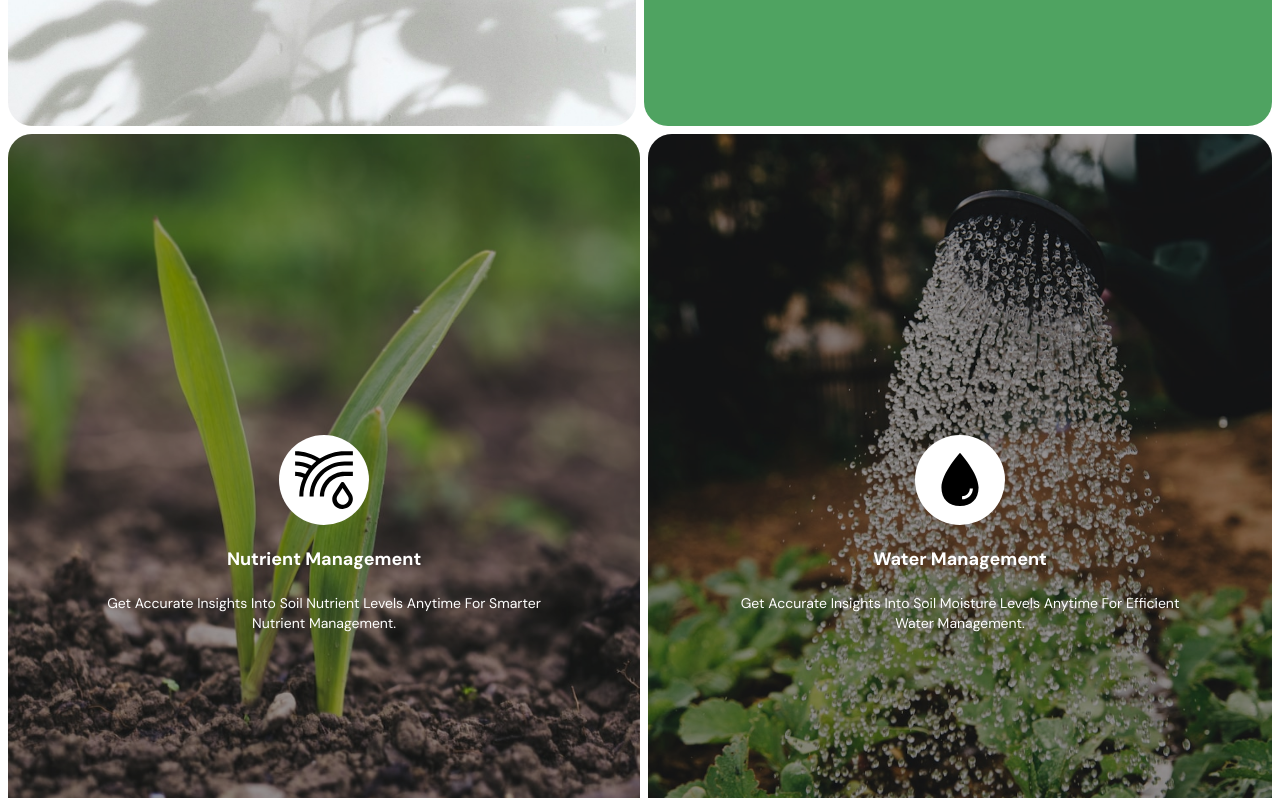
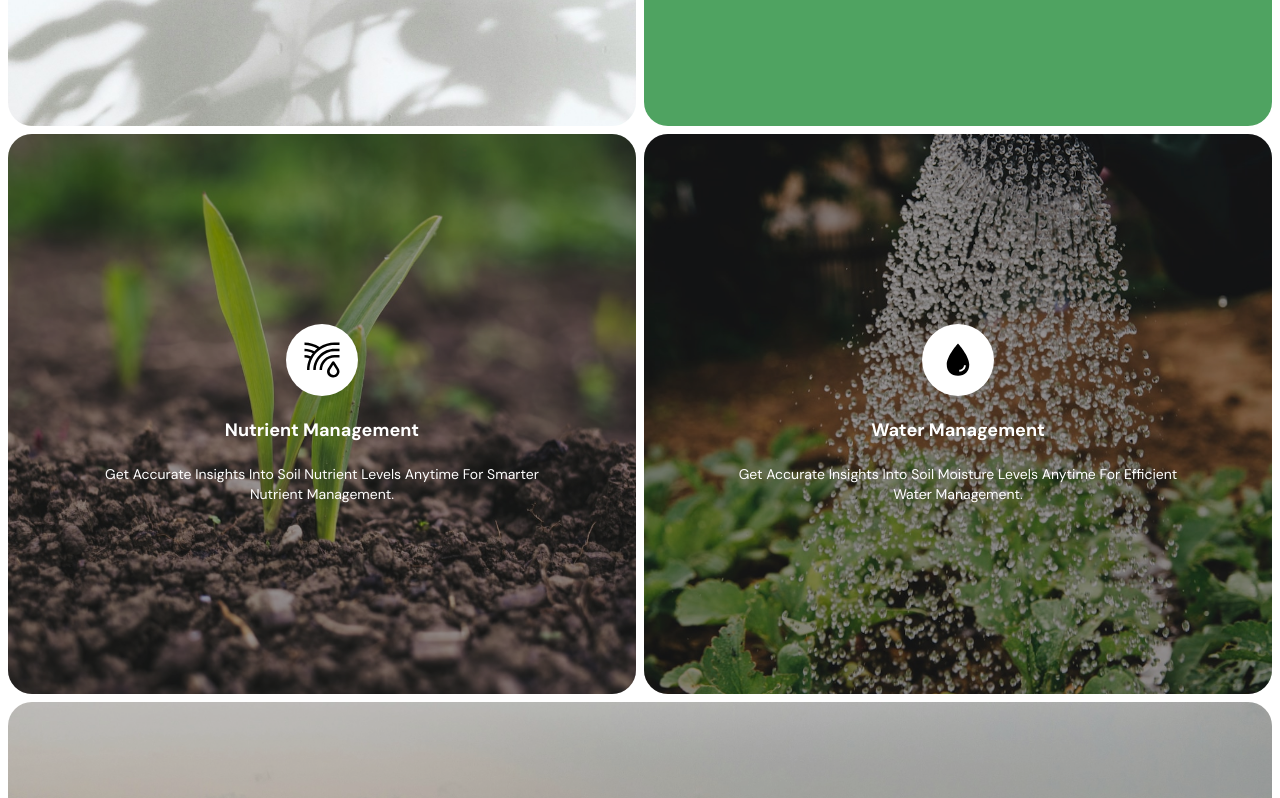
Before and after one commit to rahul-script/soilmaster-website, a React (Vite) app: page / in a window 1280 px wide. Shown: the part 682-1480 px from the top of the page. Built offline with nearby package versions, Linux system fonts and the light colour scheme.

Commit message:
footer complete
bug fixes

```diff
--- a/src/components/Footer.jsx
+++ b/src/components/Footer.jsx
@@ -1,16 +1,16 @@
 import React from "react";
 import ParentContainer from "./molecular-components/ParentContainer";
-import { footerTag } from "../utils/text-constants";
+import { footerTag, rightsReserved } from "../utils/text-constants";
 
 const Footer = () => {
   return (
     <ParentContainer
       height={"h-fit"}
-      styles={"border"}
+      styles={"border "}
       child={
         <div className="w-full flex flex-col ">
           <div
-            className={`flex w-full flex-row items-end justify-between p-5 rounded-3xl`}
+            className={`flex w-full flex-row items-end justify-between gap-8 px-10 py-5 rounded-3xl`}
           >
             <div className="w-[40%] flex flex-col gap-4">
               {/* logo */}
@@ -23,7 +23,7 @@ const Footer = () => {
               <p className="text-xl font-bold">{footerTag}</p>
             </div>
 
-            <div className="w-[60%] grid grid-rows-3 grid-flow-col  space-y-2 ">
+            <div className="w-[50%] max-w-[60%] grid grid-rows-3 grid-flow-col space-y-2 ">
               {footerContents.map((element, index) => (
                 <div
                   key={index}
@@ -41,8 +41,17 @@ const Footer = () => {
               ))}
             </div>
           </div>
-          <div className="h-12 w-full bg-custom-green rounded-b-3xl px-5">
 
+          {/* Bottom Green */}
+          <div className="h-12 w-full flex items-center justify-between bg-custom-green rounded-b-3xl px-10 text-sm">
+            <p>{rightsReserved}</p>
+            <div className={`grid grid-cols-3 grid-flow-row space-x-4 w-fit`}>
+              {
+                impItems.map((element, index) => (
+                  <p key={index} className="cursor-pointer">{element.label}</p>
+                ))
+              }
+            </div>
           </div>
         </div>
       }
@@ -65,3 +74,9 @@ const footerContents = [
   { label: "Android", link: "", vectorPath: "/vectors/android.svg" },
   { label: "iOS", link: "", vectorPath: "/vectors/ios.svg" },
 ];
+
+const impItems = [
+  { label: "Terms of Service", link: "" },
+  { label: "Privacy Policy", link: "" },
+  { label: "Cookies", link: "" },
+];
--- a/src/components/ImageVectorText.jsx
+++ b/src/components/ImageVectorText.jsx
@@ -4,11 +4,11 @@ import ParentContainer from "./molecular-components/ParentContainer";
 const ImageVectorText = ({ imgPath, vectorPath, title, description }) => {
   return (
     <ParentContainer
-      width={``}
       height={`h-full`}
+      styles="flex justify-center"
       child={
         <div
-          className={`group relative flex items-center justify-center bg-center bg-cover rounded-3xl`}
+          className={`group relative flex items-center bg-center bg-cover rounded-3xl`}
           style={{
             backgroundImage: `url(${imgPath})`,
           }}
@@ -20,8 +20,8 @@ const ImageVectorText = ({ imgPath, vectorPath, title, description }) => {
           <div
             className={`flex flex-col gap-5 items-center justify-center text-center px-20 z-[2]`}
           >
-            <div className={` p-3 rounded-full bg-white`}>
-              <img src={vectorPath} alt="vector" />
+            <div className={` p-4 rounded-full bg-white`}>
+              <img src={vectorPath} alt="vector" className="h-10 w-10" />
             </div>
             <span className="text-white text-lg font-semibold capitalize">
               {title}
--- a/src/screens/Home/HomeScreen.jsx
+++ b/src/screens/Home/HomeScreen.jsx
@@ -12,7 +12,7 @@ const HomeScreen = () => {
       <div className="flex h-screen w-full">
         <HomeOne />
       </div>
-      <div className="flex h-screen w-full">
+      <div className="flex h-[70vh] w-full">
         <HomeTwo />
       </div>
       <div className="flex h-screen w-full">
--- a/src/screens/Home/components/HomeTwo.jsx
+++ b/src/screens/Home/components/HomeTwo.jsx
@@ -1,16 +1,25 @@
 import React from "react";
 import ImageVectorText from "../../../components/ImageVectorText";
-import { nutrientDesc, nutrientTitle, waterDesc, waterTitle } from "../../../utils/text-constants";
+import {
+  nutrientDesc,
+  nutrientTitle,
+  waterDesc,
+  waterTitle,
+} from "../../../utils/text-constants";
 
 const HomeTwo = () => {
   return (
-    <div className={`flex h-full w-full items-stretch justify-between  `}>
+    <div className={`flex h-full w-full items-stretch justify-evenly  `}>
+      <div className="max-w-[50%] flex-1">
         <ImageVectorText
           imgPath={"/images/nutrition_management.jpg"}
           vectorPath={"/vectors/nutrition.svg"}
           title={nutrientTitle}
           description={nutrientDesc}
         />
+      </div>
+
+      <div className="max-w-[50%] flex-1">
         <ImageVectorText
           imgPath={"/images/water_management.jpg"}
           vectorPath={"/vectors/water_drop.svg"}
@@ -18,6 +27,7 @@ const HomeTwo = () => {
           description={waterDesc}
         />
       </div>
+    </div>
   );
 };
 
--- a/src/utils/text-constants.js
+++ b/src/utils/text-constants.js
@@ -60,3 +60,5 @@ export const moto = "Reliable. Scalable. For every farmer, everywhere.";
 
 export const footerTag =
   "Empowering modern farming with precision, simplicity, and smart decisions.";
+
+export const rightsReserved = "© 2025 Scriptanalytica Technologies Pvt. Ltd. All rights reserved.";
```
Lines whose indentation alone changed are shown as unchanged.
